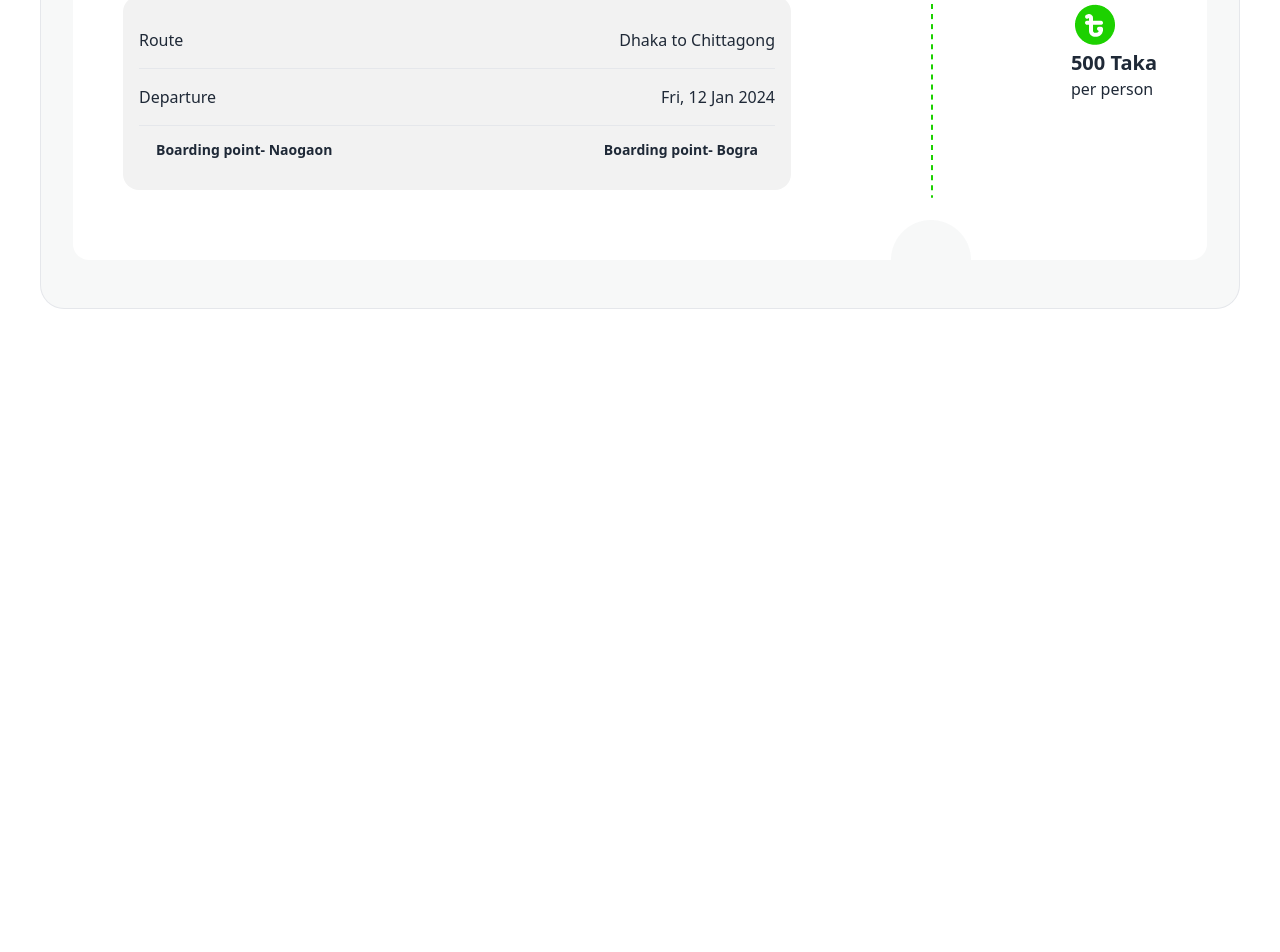
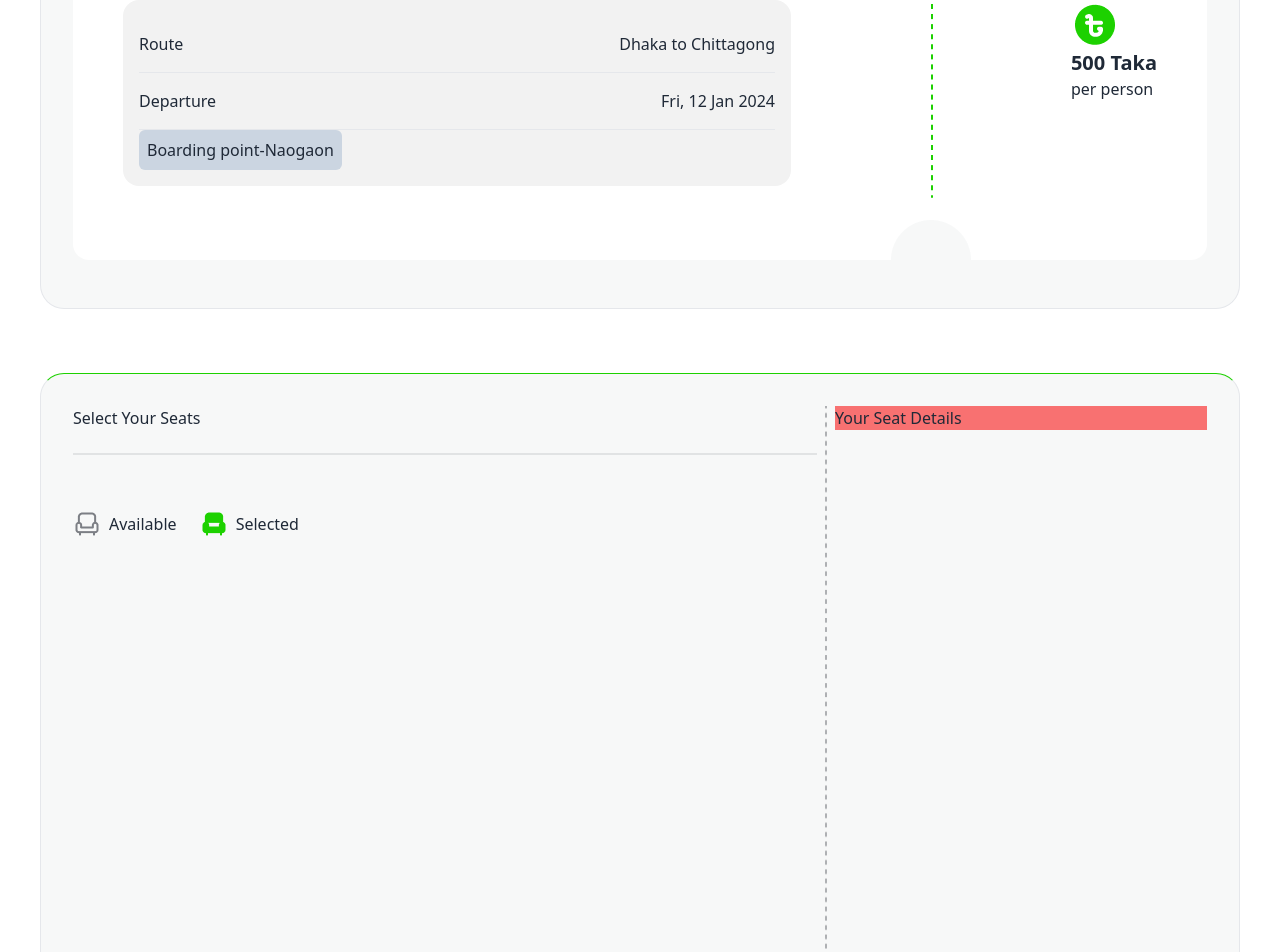
Before and after one commit to masud-k/assignment-5, a plain HTML site: page index.html in a window 1280 px wide. Shown: the part 1640-2592 px from the top of the page. Before the commit the page ends 2013 px from the top, so only its background shows below. Drawn offline with nearby package versions, Linux system fonts and the light colour scheme.

Commit message:
ticketing area created

```diff
--- a/index.html
+++ b/index.html
@@ -207,8 +207,9 @@
                 </div>
                 <hr />
                 <div class="flex justify-between">
-                  <button class="btn btn-ghost">Boarding point- Naogaon</button
-                  ><button class="btn btn-ghost">Boarding point- Bogra</button>
+                  <p class="bg-slate-300 p-2 rounded-md">
+                    Boarding point-Naogaon
+                  </p>
                 </div>
               </div>
             </div>
@@ -223,6 +224,37 @@
           </div>
         </div>
       </section>
+
+      <!-- Ticket Selectig Area -->
+
+      <section>
+        <div class="bg-[#F7F8F8] flex flex-col w-[1200px] mx-auto my-16 p-8 rounded-3xl border border-t-[#1DD100] rounded-t-3xl"
+        >
+          <div class="flex justify-around gap-2">
+            <div class="w-[800px]">
+              <h2>Select Your Seats</h2>
+              <div class="divider divider-dashed"></div>
+              <div class="grid grid-cols-6 gap-4 mt-8">
+                <div class="flex items-center mt-4">
+                  <img src="images/seat-gray.png" alt="">
+                  <span class="ml-2">Available</span>
+                </div>
+                <div class="flex items-center mt-4">
+                  <img src="images/seat-green-filled.png" alt="">
+                  <span class="ml-2">Selected</span>
+                </div>
+              </div>
+            </div>
+            <div>
+              <img src="images/Line 1.png" alt="">
+            </div>
+            <div class="w-[400px]">
+              <!-- Your Seat details -->
+              <h2 class="bg-red-400">Your Seat Details</h2>
+            </div>
+          </div>
+        </div>
+      </section>
     </main>
     <footer></footer>
     <script src="script/sctipt.js"></script>
```
Also changed, not shown: images/Line 1.png (added).
